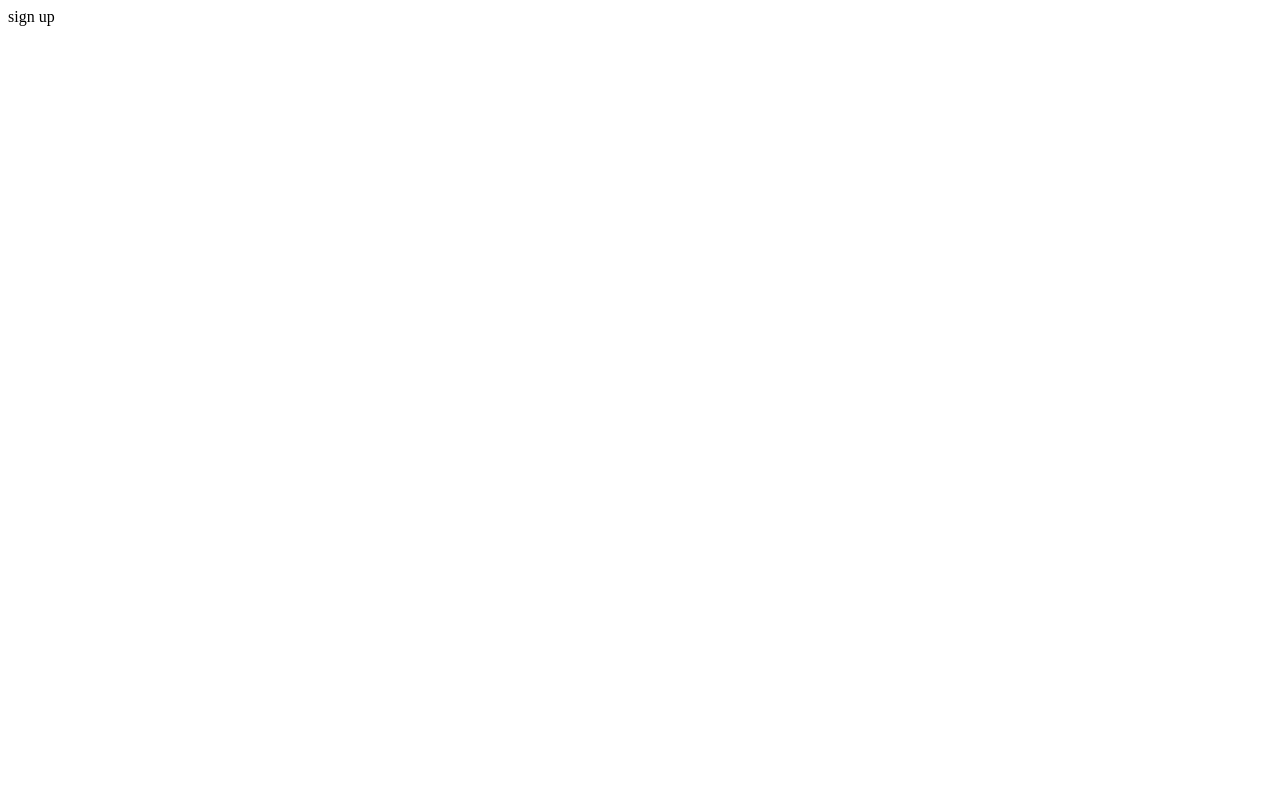
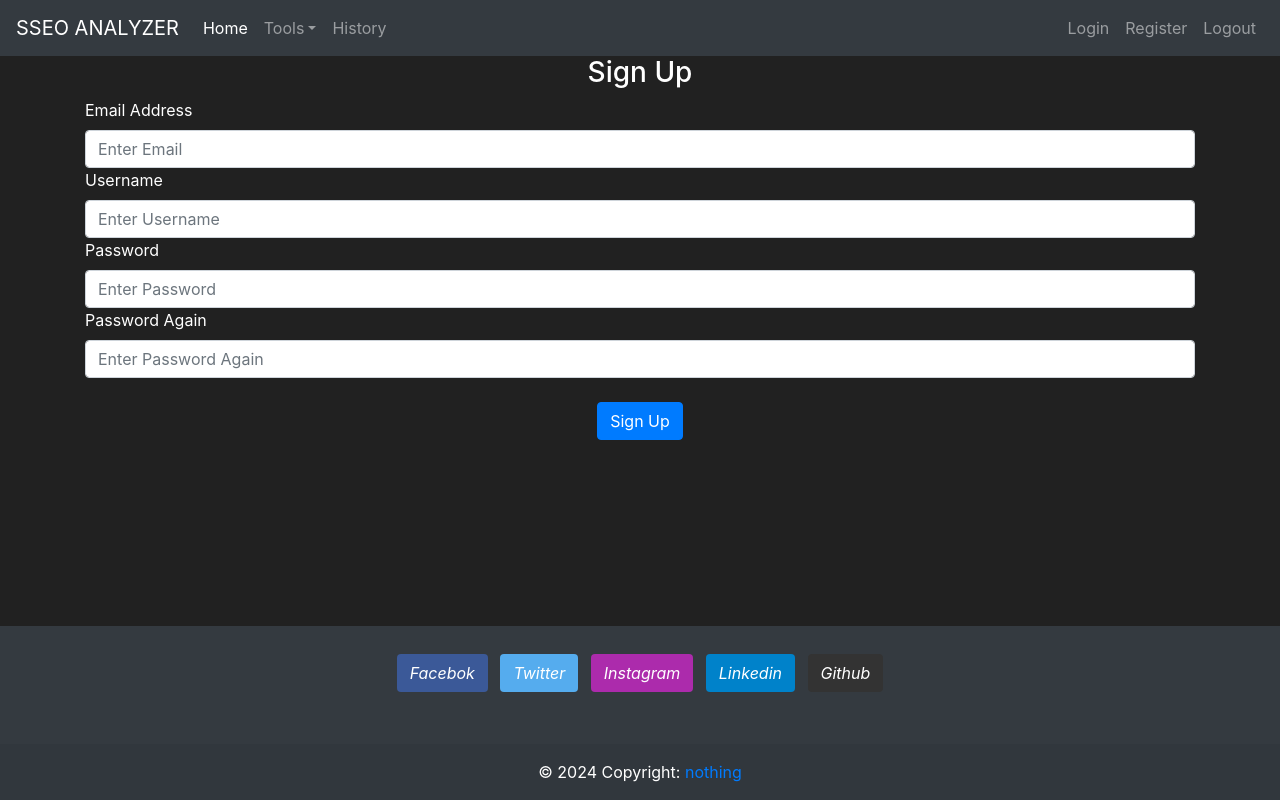
Before and after one commit to ddedo2468/SSEO-Analyzer, a Flask app: page /signup in a window 1280 px wide. Before the commit the page is almost empty. Run offline with Flask 3, Linux system fonts and the light colour scheme.

Commit message:
created a simple front-end base.html, login and signup

```diff
--- a/app/auth.py
+++ b/app/auth.py
@@ -1,17 +1,16 @@
-from flask import Blueprint
+from flask import Blueprint, render_template, url_for
 
 auth = Blueprint("auth", __name__)
 
 
 @auth.route('/login')
 def login():
-    return "Login"
+    return render_template('login.html', title='login')
 
 
 @auth.route('/signup')
 def signup():
-    return "sign up"
-
+    return render_template('signup.html', title='signup')
 
 @auth.route('/logout')
 def logout():
--- a/app/templates/base.html
+++ b/app/templates/base.html
@@ -41,10 +41,10 @@
 
                 <ul class="navbar-nav">
                     <li class="nav-item">
-                        <a class="nav-link" href="#">Login</a>
+                        <a class="nav-link" href="{{ url_for('auth.login') }}">Login</a>
                     </li>
                     <li class="nav-item">
-                        <a class="nav-link" href="#">Register</a>
+                        <a class="nav-link" href="{{ url_for('auth.signup') }}">Register</a>
                     </li>
                     <li class="nav-item">
                         <a class="nav-link" href="#">Logout</a>
@@ -56,9 +56,11 @@
 
 
         <!-- Content Block -->
-        {% block content %}
+        <div class="container">
 
-        {% endblock %}
+            {% block content %}{% endblock %}
+
+        </div>
         <!-- end Content Block -->
 
 
--- /dev/null
+++ b/app/templates/signup.html
@@ -0,0 +1,44 @@
+{% extends "base.html" %}
+{% block content %}
+<form method="POST">
+  <h3 align="center">Sign Up</h3>
+  <div class="form-group">
+    <label for="email">Email Address</label>
+    <input
+      type="text"
+      id="email"
+      name="email"
+      class="form-control"
+      placeholder="Enter Email"
+    />
+    <label for="username">Username</label>
+    <input
+      type="text"
+      id="username"
+      name="username"
+      class="form-control"
+      placeholder="Enter Username"
+    />
+    <label for="password1">Password</label>
+    <input
+      type="password"
+      id="password1"
+      name="password1"
+      class="form-control"
+      placeholder="Enter Password"
+    />
+    <label for="password2">Password Again</label>
+    <input
+      type="password"
+      id="password2"
+      name="password2"
+      class="form-control"
+      placeholder="Enter Password Again"
+    />
+    <br />
+    <div align="center">
+      <button class="btn btn-primary" type="submit">Sign Up</button>
+    </div>
+  </div>
+</form>
+{% endblock %}
```
Also changed, not shown: app/templates/login.html (added, +28 -0 lines).
